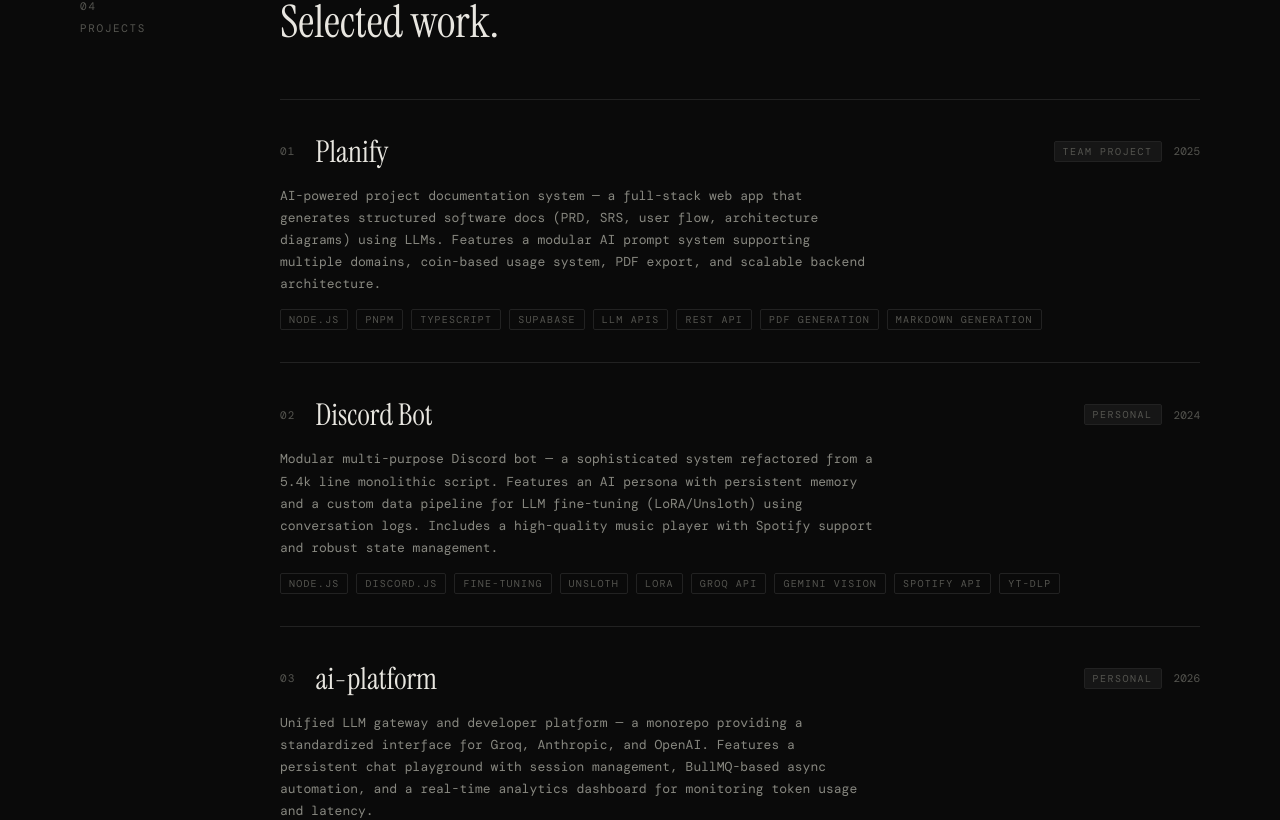
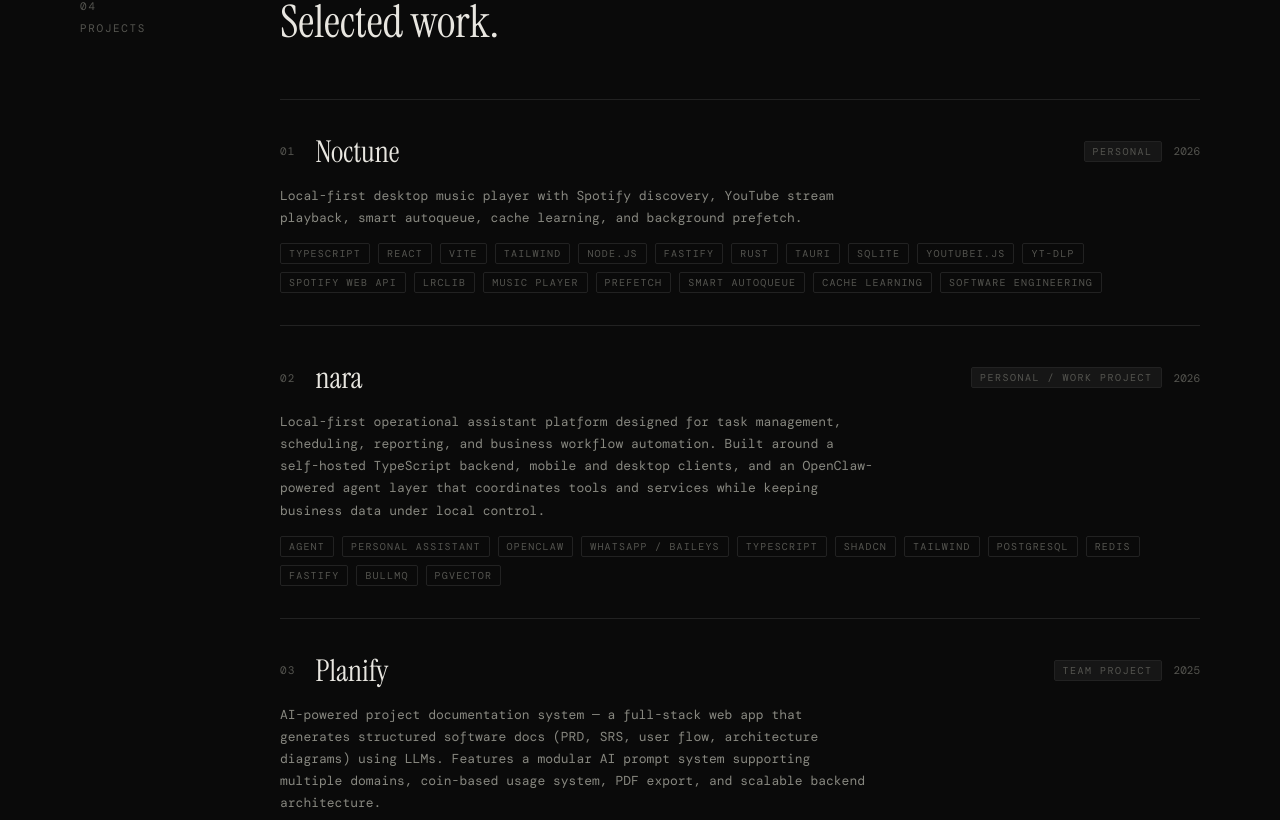
Before and after one commit to caya8205-2/my-portfolio, a React (Vite) app: page / in a window 1280 px wide. Shown: the part 3414-4234 px from the top of the page. Built offline with nearby package versions, Linux system fonts and the light colour scheme; no server answers; a web font is replaced by a local one.

Commit message:
projects update

```diff
--- a/src/sections/Projects.tsx
+++ b/src/sections/Projects.tsx
@@ -4,6 +4,22 @@ import "./Projects.css";
 const projects = [
   {
     num: "01",
+    name: "Noctune",
+    desc: "Local-first desktop music player with Spotify discovery, YouTube stream playback, smart autoqueue, cache learning, and background prefetch.",
+    tags: ["Typescript", "React", "Vite", "Tailwind", "Node.js", "Fastify", "Rust", "Tauri", "SQLite", "youtubei.js", "yt-dlp", "Spotify Web API", "LRClib", "Music Player", "Prefetch", "Smart Autoqueue", "Cache Learning", "Software Engineering"],
+    status: "Personal",
+    year: "2026",
+  },
+  {
+    num: "02",
+    name: "nara",
+    desc: "Local-first operational assistant platform designed for task management, scheduling, reporting, and business workflow automation. Built around a self-hosted TypeScript backend, mobile and desktop clients, and an OpenClaw-powered agent layer that coordinates tools and services while keeping business data under local control.",
+    tags: ["Agent", "Personal Assistant", "OpenClaw", "Whatsapp / Baileys", "TypeScript", "shadcn", "Tailwind", "PostgreSQL", "Redis", "Fastify", "BullMQ", "pgvector"],
+    status: "Personal / Work Project",
+    year: "2026",
+  },
+  {
+    num: "03",
     name: "Planify",
     desc: "AI-powered project documentation system — a full-stack web app that generates structured software docs (PRD, SRS, user flow, architecture diagrams) using LLMs. Features a modular AI prompt system supporting multiple domains, coin-based usage system, PDF export, and scalable backend architecture.",
     tags: ["Node.js", "PNPM", "TypeScript", "Supabase", "LLM APIs", "REST API", "PDF Generation", "Markdown Generation"],
@@ -11,15 +27,15 @@ const projects = [
     year: "2025",
   },
   {
-    num: "02",
-    name: "Discord Bot",
-    desc: "Modular multi-purpose Discord bot — a sophisticated system refactored from a 5.4k line monolithic script. Features an AI persona with persistent memory and a custom data pipeline for LLM fine-tuning (LoRA/Unsloth) using conversation logs. Includes a high-quality music player with Spotify support and robust state management.",
-    tags: ["Node.js", "Discord.js", "Fine-tuning", "Unsloth", "LoRA", "Groq API", "Gemini Vision", "Spotify API", "yt-dlp"],
+    num: "04",
+    name: "crewctl",
+    desc: "State-driven orchestration engine for software engineering agents. Coordinates planner, implementer, auditor, and QC workflows through deterministic state transitions, structured artifacts, quality gates, and OpenClaw-compatible runtime adapters.",
+    tags: ["Agentic Automation", "AI Orchestration", "OpenClaw", "Coding Agent", "Skills", "Prompt Engineering", "Javascript", "Markdown", "CLI"],
     status: "Personal",
-    year: "2024",
+    year: "2026",
   },
   {
-    num: "03",
+    num: "05",
     name: "ai-platform",
     desc: "Unified LLM gateway and developer platform — a monorepo providing a standardized interface for Groq, Anthropic, and OpenAI. Features a persistent chat playground with session management, BullMQ-based async automation, and a real-time analytics dashboard for monitoring token usage and latency.",
     tags: ["Node.js", "TypeScript", "Express", "BullMQ", "Redis", "React", "Vite", "Recharts"],
@@ -27,12 +43,20 @@ const projects = [
     year: "2026",
   },
   {
-    num: "04",
+    num: "06",
     name: "capcay-llm",
     desc: "Lightweight LLM client package extracted from the ai-platform monorepo, specifically the @ai-platform/core layer. Provides one TypeScript interface for Groq, Anthropic, and OpenAI, with chat, streaming responses, environment-based defaults, configurable generation options, and provider-aware error handling.",
     tags: ["TypeScript", "Node.js", "npm Package", "Groq", "Anthropic", "OpenAI", "Streaming", "LLM SDK"],
-    status: "Package",
+    status: "Personal",
     year: "2026",
+  },
+  {
+    num: "07",
+    name: "Discord Bot",
+    desc: "Modular multi-purpose Discord bot — a sophisticated system refactored from a 5.4k line monolithic script. Features an AI persona with persistent memory and a custom data pipeline for LLM fine-tuning (LoRA/Unsloth) using conversation logs. Includes a high-quality music player with Spotify support and robust state management.",
+    tags: ["Node.js", "Discord.js", "Fine-tuning", "Unsloth", "LoRA", "Groq API", "Gemini Vision", "Spotify API", "yt-dlp"],
+    status: "Personal",
+    year: "2024",
   },
 ];
 
```
